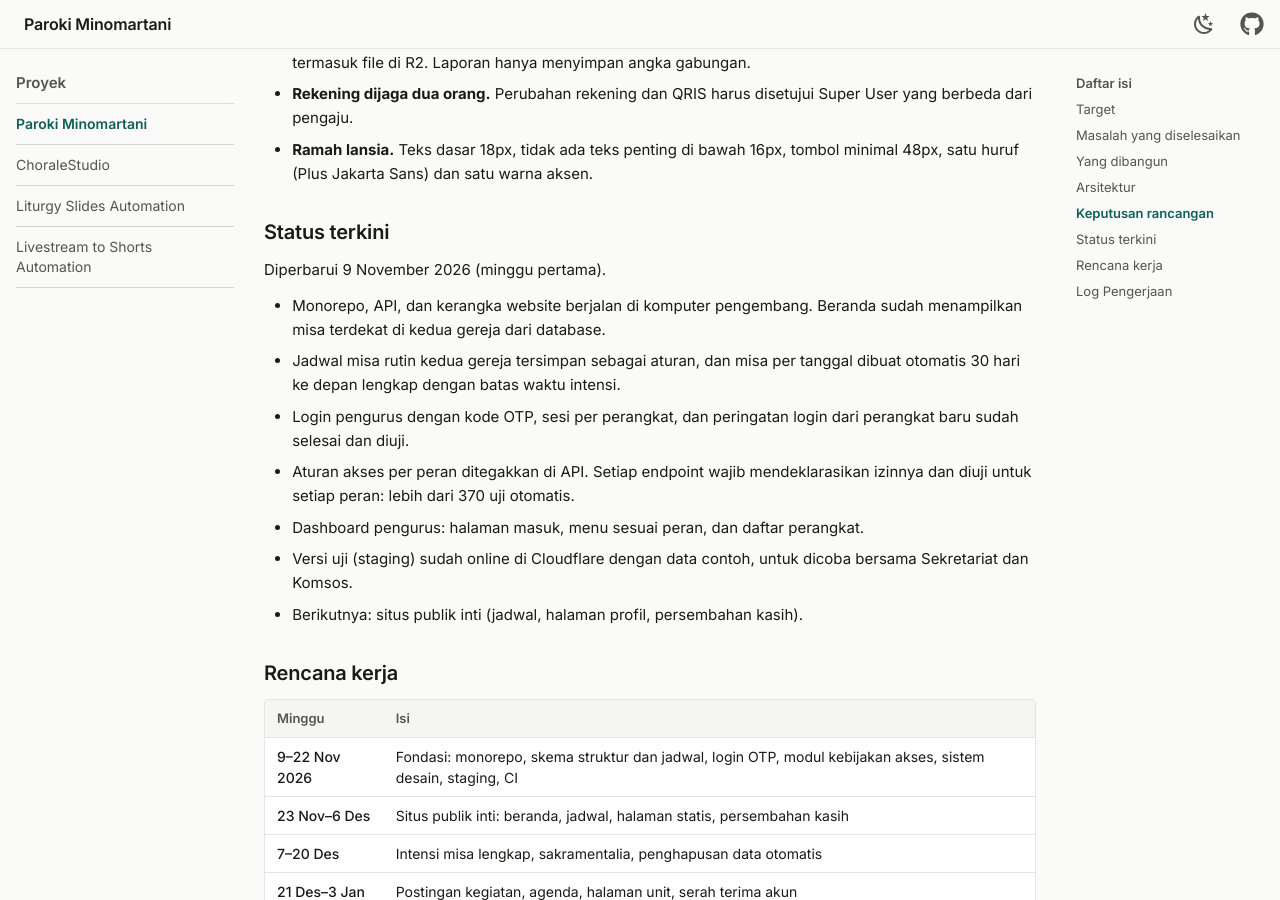
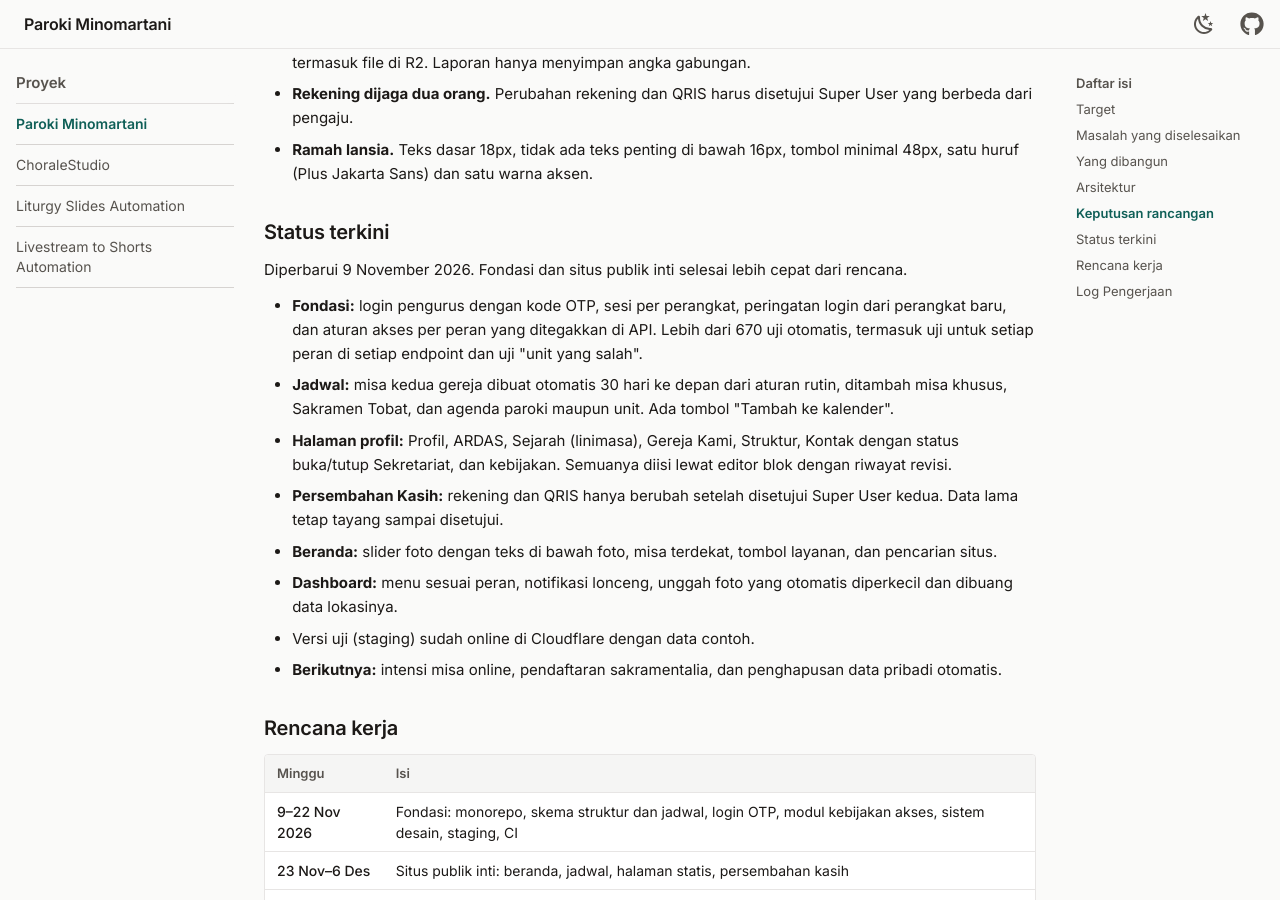
Before and after one commit to dimasarturoh15/dimasarturoh15.github.io, an MkDocs documentation site: the page built from docs/projects/paroki-minomartani.md, in a window 1280 px wide and 900 px high, scrolled down 2368 px. Built offline with MkDocs 1.6.1 and Material for MkDocs 9.7.7, drawn with Linux system fonts in a browser that asks for light colours.

Commit message:
docs: status Paroki Minomartani setelah situs publik inti

```diff
--- a/docs/projects/paroki-minomartani.md
+++ b/docs/projects/paroki-minomartani.md
@@ -66,15 +66,16 @@ Biaya operasional ditargetkan di bawah Rp2 juta per tahun, hanya dengan layanan
 
 ## Status terkini
 
-Diperbarui 9 November 2026 (minggu pertama).
+Diperbarui 9 November 2026. Fondasi dan situs publik inti selesai lebih cepat dari rencana.
 
-- Monorepo, API, dan kerangka website berjalan di komputer pengembang. Beranda sudah menampilkan misa terdekat di kedua gereja dari database.
-- Jadwal misa rutin kedua gereja tersimpan sebagai aturan, dan misa per tanggal dibuat otomatis 30 hari ke depan lengkap dengan batas waktu intensi.
-- Login pengurus dengan kode OTP, sesi per perangkat, dan peringatan login dari perangkat baru sudah selesai dan diuji.
-- Aturan akses per peran ditegakkan di API. Setiap endpoint wajib mendeklarasikan izinnya dan diuji untuk setiap peran: lebih dari 370 uji otomatis.
-- Dashboard pengurus: halaman masuk, menu sesuai peran, dan daftar perangkat.
-- Versi uji (staging) sudah online di Cloudflare dengan data contoh, untuk dicoba bersama Sekretariat dan Komsos.
-- Berikutnya: situs publik inti (jadwal, halaman profil, persembahan kasih).
+- **Fondasi:** login pengurus dengan kode OTP, sesi per perangkat, peringatan login dari perangkat baru, dan aturan akses per peran yang ditegakkan di API. Lebih dari 670 uji otomatis, termasuk uji untuk setiap peran di setiap endpoint dan uji "unit yang salah".
+- **Jadwal:** misa kedua gereja dibuat otomatis 30 hari ke depan dari aturan rutin, ditambah misa khusus, Sakramen Tobat, dan agenda paroki maupun unit. Ada tombol "Tambah ke kalender".
+- **Halaman profil:** Profil, ARDAS, Sejarah (linimasa), Gereja Kami, Struktur, Kontak dengan status buka/tutup Sekretariat, dan kebijakan. Semuanya diisi lewat editor blok dengan riwayat revisi.
+- **Persembahan Kasih:** rekening dan QRIS hanya berubah setelah disetujui Super User kedua. Data lama tetap tayang sampai disetujui.
+- **Beranda:** slider foto dengan teks di bawah foto, misa terdekat, tombol layanan, dan pencarian situs.
+- **Dashboard:** menu sesuai peran, notifikasi lonceng, unggah foto yang otomatis diperkecil dan dibuang data lokasinya.
+- Versi uji (staging) sudah online di Cloudflare dengan data contoh.
+- **Berikutnya:** intensi misa online, pendaftaran sakramentalia, dan penghapusan data pribadi otomatis.
 
 ## Rencana kerja
 
```
